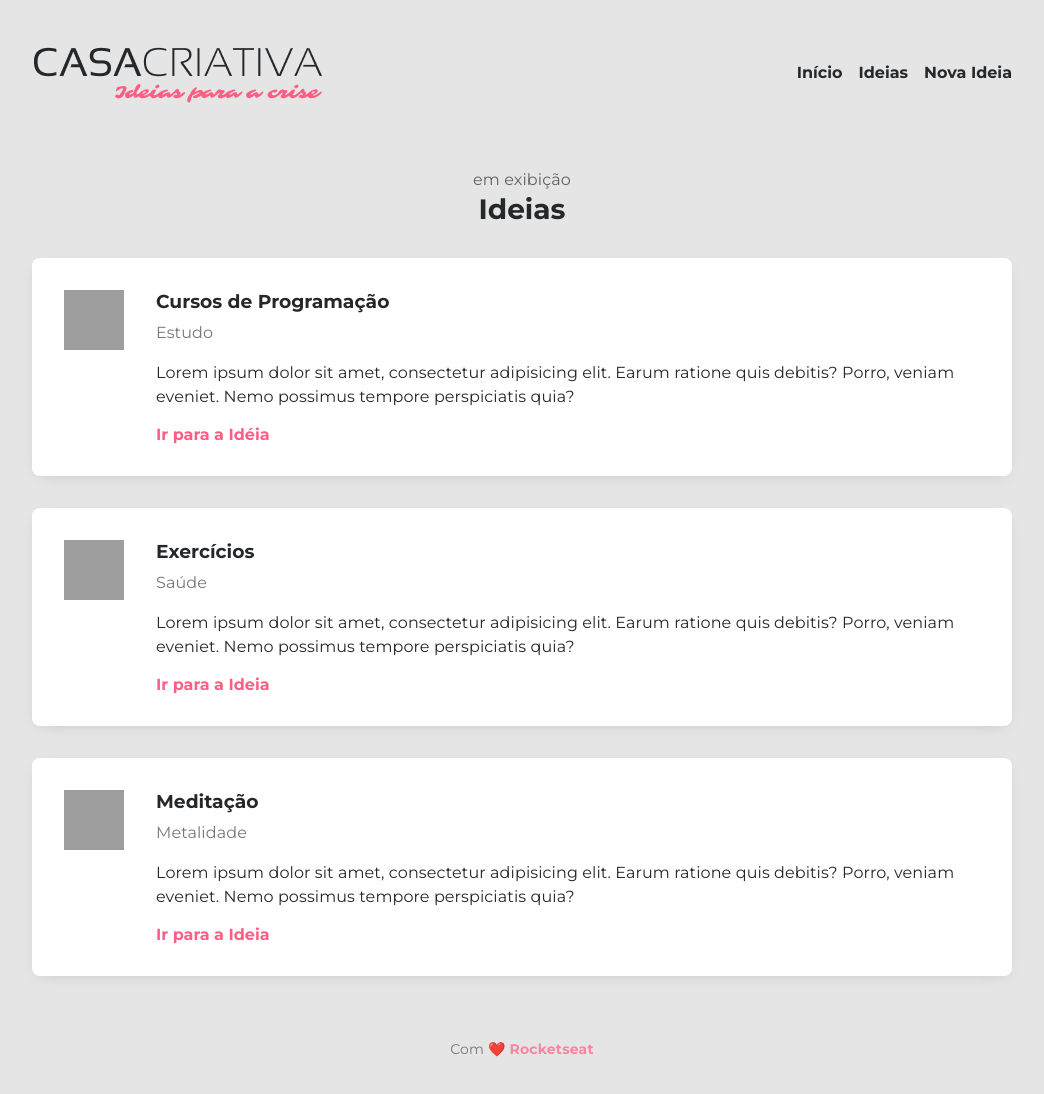
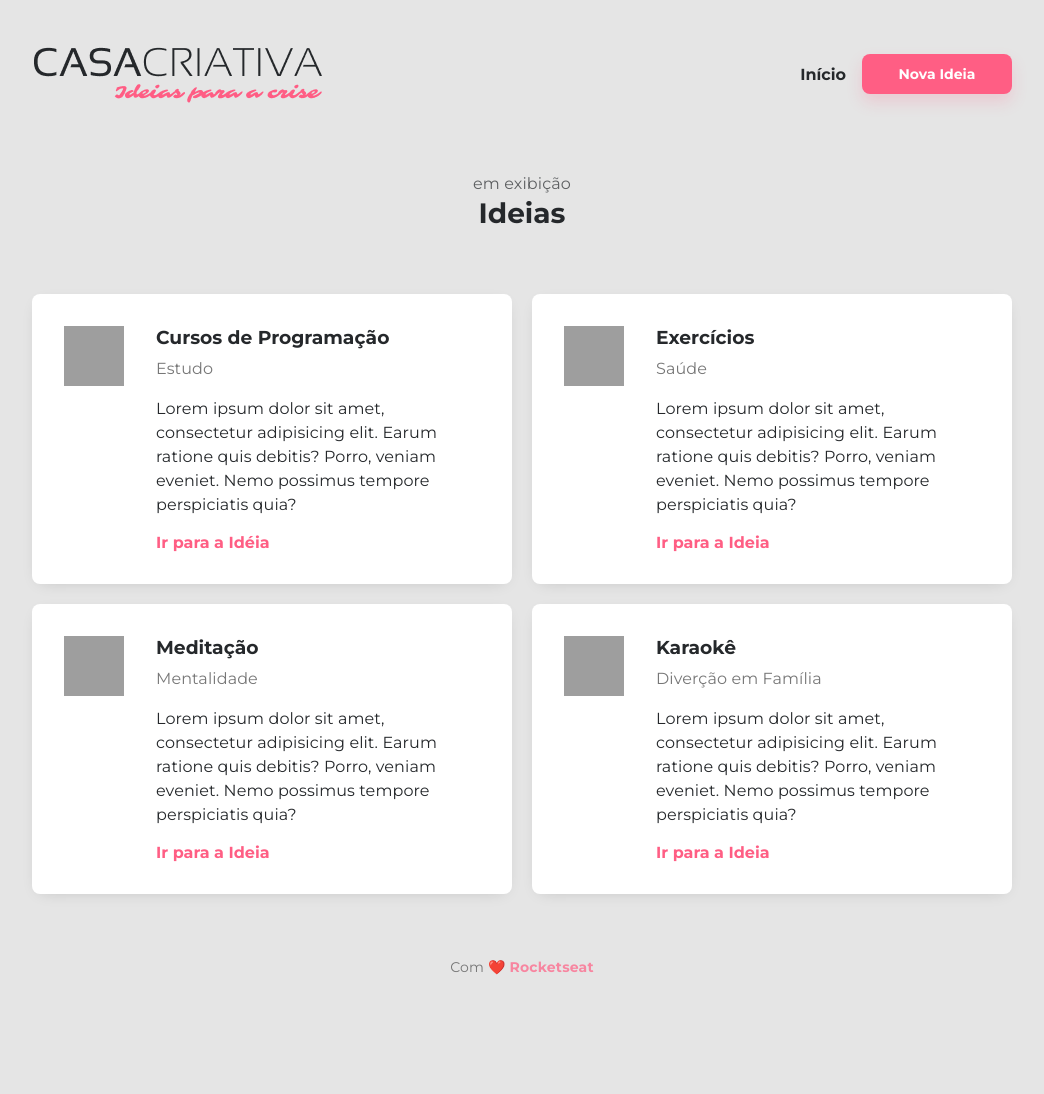
Before and after one commit to marcosaureliodev/Casa-Criativa, a plain HTML site: page ideias.html in a window 1280 px wide. Shown: the whole page, without its empty margins (118-1162 px from the left). After the commit the page ends 1016 px from the top, so only its background shows below. Drawn offline with Linux system fonts and the light colour scheme; grey boxes are pictures that could not be loaded.

Commit message:
atualizando index.html

```diff
--- a/ideias.html
+++ b/ideias.html
@@ -15,11 +15,12 @@
 
 <div id="container"> <!-- Início container -->
   <header>
-    <img src="img/LogoCasaCriativa.png" alt="Logo casa criativa" title="casa criativa">
+    <a href="index.html">
+      <img src="img/LogoCasaCriativa.png" alt="Logo casa criativa" title="casa criativa">
+    </a>
     <nav>
       <li><a href="index.html">Início</a></li>
-      <li><a href="#">Ideias</a></li>
-      <li><a href="#"onclick="onOff()">Nova Ideia</a></li>
+      <li><a class="button" href="#"onclick="onOff()">Nova Ideia</a></li>
     </nav>
   </header>
   <section id="title">
@@ -28,7 +29,7 @@
   </section>
   <main>
 
-    <section id="ideias"> <!-- Secao idaias -->
+    <section id="ideas"> <!-- Secao idaias -->
       <div class="idea">
         <img src="https://image.flaticon.com/icons/svg/2729/2729007.svg" alt="Imagem de Curso de Programação">
 
@@ -62,7 +63,21 @@
 
         <div class="content">
           <h3>Meditação</h3>
-          <p>Metalidade</p>
+          <p>Mentalidade</p>
+          <div class="descriptions">
+            Lorem ipsum dolor sit amet, consectetur adipisicing elit. Earum ratione quis debitis? Porro, veniam eveniet.
+            Nemo possimus tempore perspiciatis quia?
+          </div>
+          <a href="#">Ir para a Ideia</a>
+        </div>
+      </div>
+
+      <div class="idea">
+        <img src="https://image.flaticon.com/icons/svg/2729/2729032.svg" alt="Imagem de Karaokê">
+
+        <div class="content">
+          <h3>Karaokê</h3>
+          <p>Diverção em Família</p>
           <div class="descriptions">
             Lorem ipsum dolor sit amet, consectetur adipisicing elit. Earum ratione quis debitis? Porro, veniam eveniet.
             Nemo possimus tempore perspiciatis quia?
@@ -74,7 +89,7 @@
 
   </main>
   <footer>
-    Com ❤️ <a href="http://rocketseat.com.br">Rocketseat</a>
+    Com ❤️ <a href="http://rocketseat.com.br" target="_blank">Rocketseat</a>
   </footer>
 
 </div> <!-- Fim cntainer -->
```
